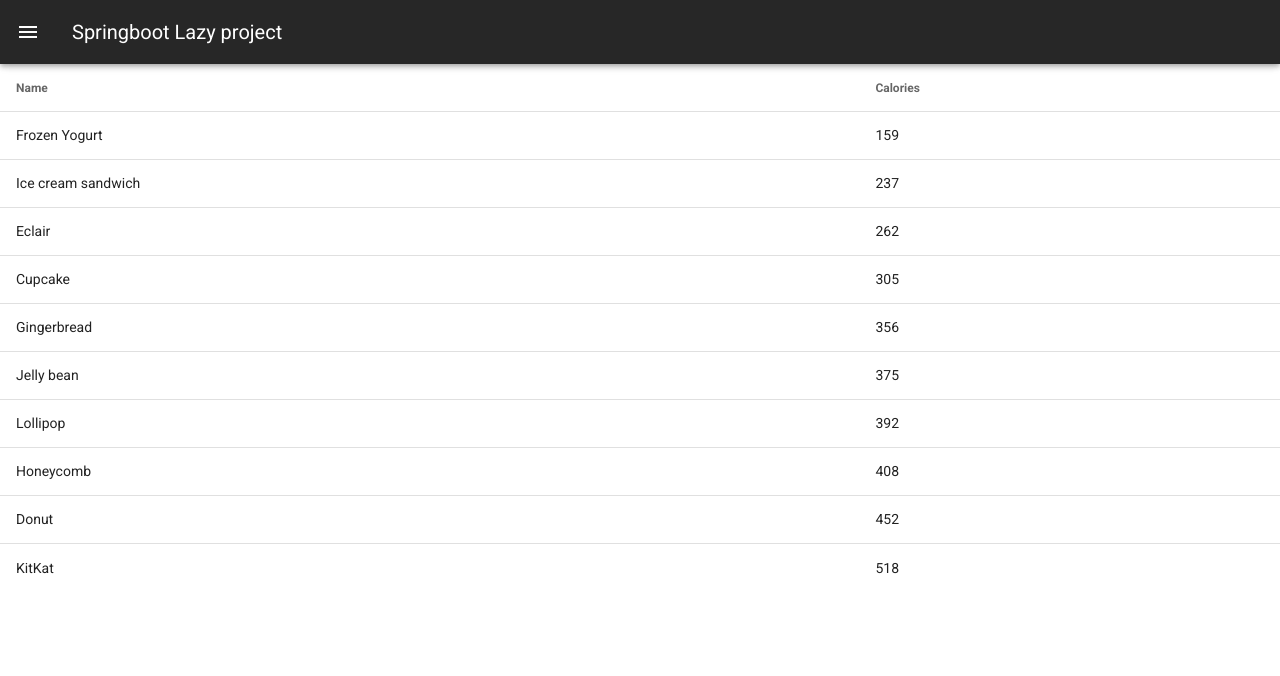
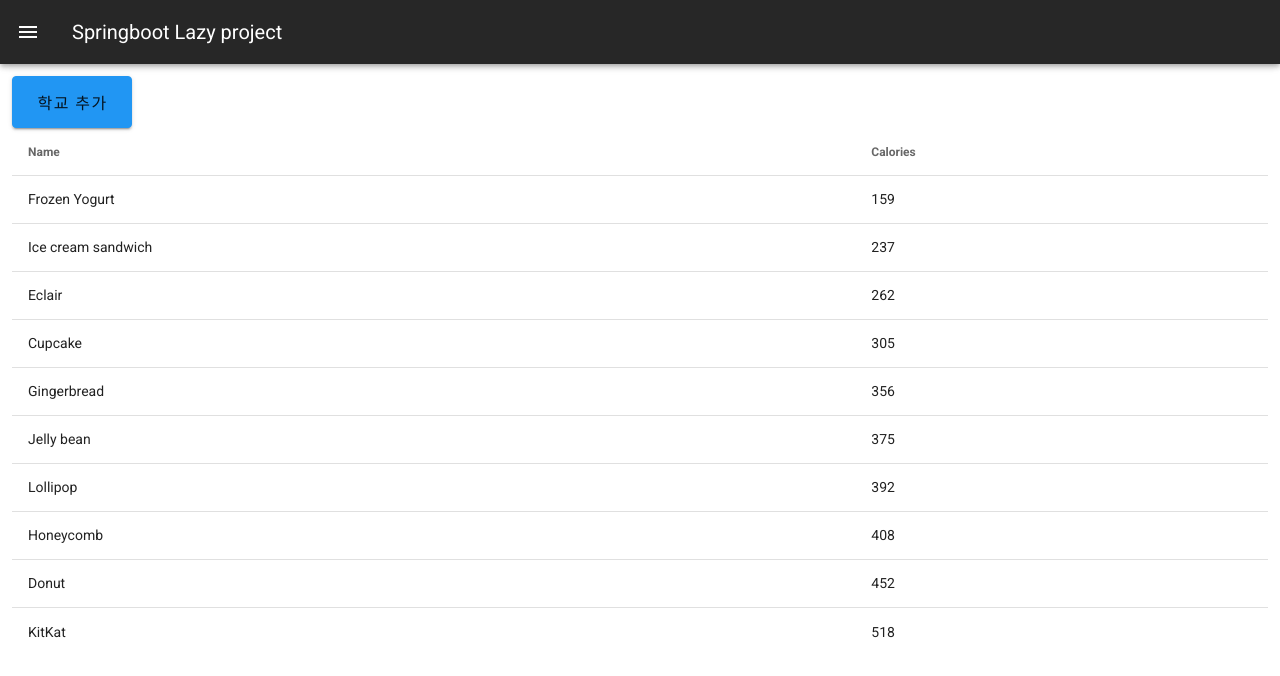
Before and after one commit to choisungwook/jpa-lazy-test, a Vue app in the folder frontend/: page /lazy/school in a window 1280 px wide. Shown: the top 676 px of the page. Built offline with nearby package versions, Linux system fonts and the light colour scheme.

Commit message:
프론트엔드  학교추바 버튼 추가

```diff
--- a/frontend/src/views/school/School.vue
+++ b/frontend/src/views/school/School.vue
@@ -1,4 +1,6 @@
 <template>
+  <v-container fluid>
+    <v-btn class="blue white" elevation="2" outlined x-large>학교 추가</v-btn>
     <v-simple-table>
       <template v-slot:default>
         <thead>
@@ -15,6 +17,7 @@
         </tbody>
       </template>
     </v-simple-table>
+  </v-container>
 </template>
 
 <script>
```
Lines whose indentation alone changed are shown as unchanged.
